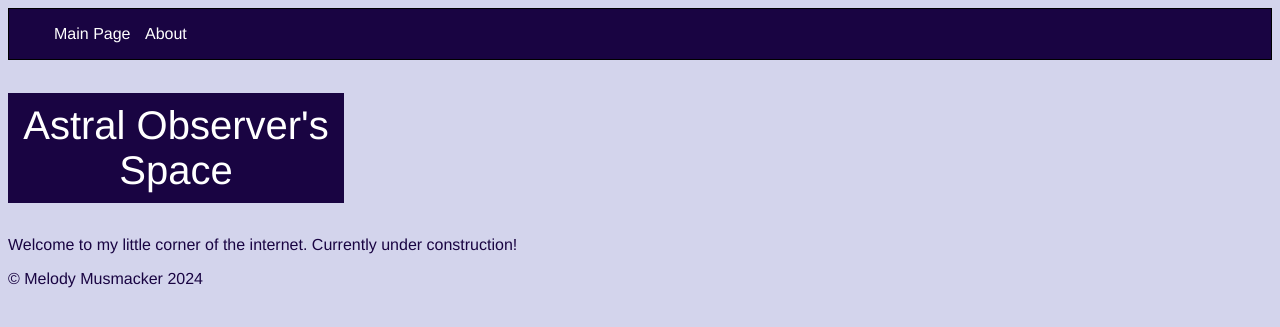
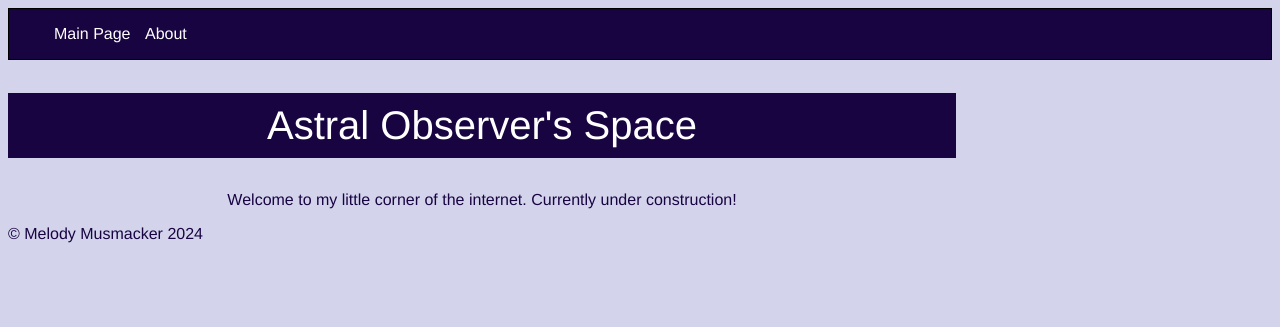
Before and after one commit to AstralObserver/AstralObserver.github.io, a Jekyll site: the page built from index.md, in a window 1280 px wide. Shown: the top 327 px of the page. Built offline with Jekyll 4.4.1, drawn with Linux system fonts in a browser that asks for light colours.

Commit message:
Update main.scss
Adjusting formatting in section

```diff
--- a/assets/css/main.scss
+++ b/assets/css/main.scss
@@ -17,14 +17,18 @@ h1{
     color: white;
     background: #190442;
     padding: 10px;
-    text-align: center;
-    max-width: 25%
 }
 
 h2{
     font: 200% $font-stack;
     color: $font-color;
     background: $primary-color;
+}
+
+section{
+    align-items: center;
+    text-align: center;
+    max-width: 75%
 }
 
 nav{
```
